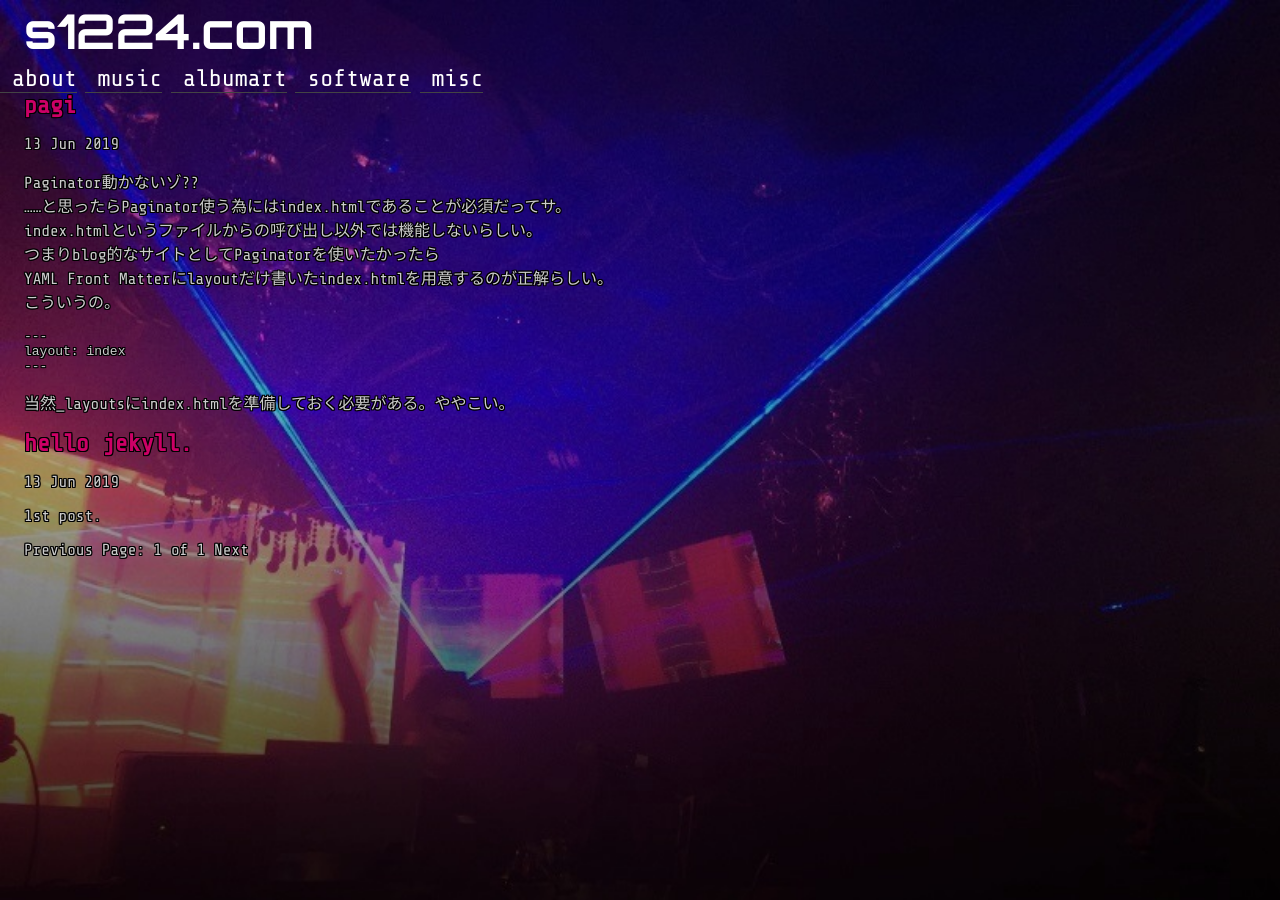
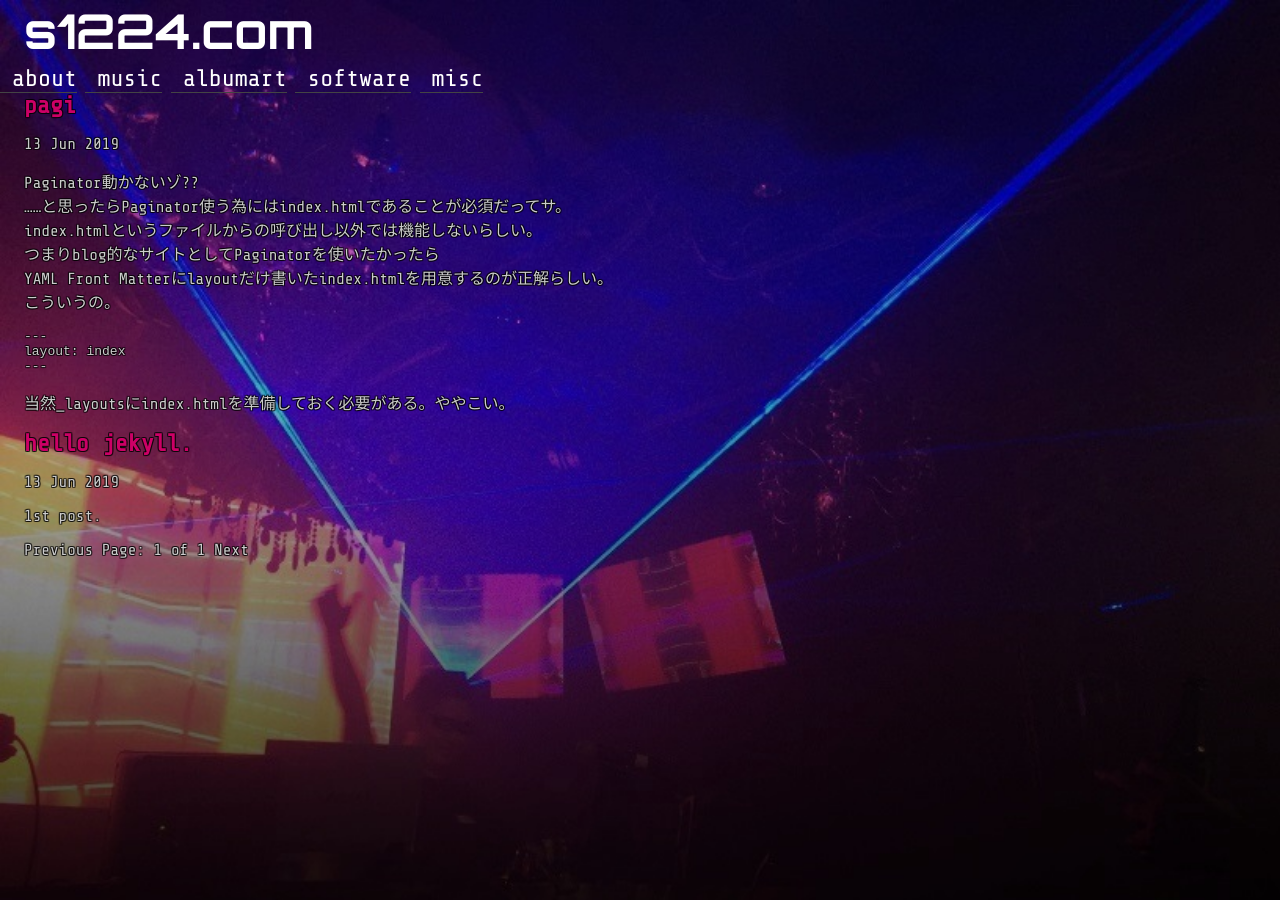
Before and after one commit to switchworks/switchworks.github.io, a Jekyll site: the page built from index.html, in a window 1280 px wide. Built offline with Jekyll 4.4.1, drawn with Linux system fonts in a browser that asks for light colours; the list of posts is cut into pages by our own code.

Commit message:
Update default.html

```diff
--- a/_layouts/default.html
+++ b/_layouts/default.html
@@ -16,7 +16,7 @@
 	}
 	body {
 		margin: 0;
-		overflow:hidden;
+		overflow:scroll;
 		height : 100%;
 		font-family : 'Share Tech Mono', "游ゴシック体", YuGothic, "YuGothic M", "ヒラギノ角ゴ Pro W3", sans-serif;
 		color : #cccccc;
@@ -58,7 +58,7 @@
 	article{
 		overflow:hidden;
 		padding-left : 1.5em;
-		text-shadow: 1px 1px 0 #000, -1px -1px 0 #000, -1px 1px 0 #000, 1px -1px 0 #000, 0px 1px 0 #000, 0-1px 0 #000, -1px 0 0 #000, 1px 0 0 #000;
+		text-shadow: 1px 1px 0 #00000080, -1px -1px 0 #00000080, -1px 1px 0 #00000080, 1px -1px 0 #00000080, 0px 1px 0 #00000080, 0-1px 0 #00000080, -1px 0 0 #00000080, 1px 0 0 #00000080;
 	}
 	article h1 {
 		color : #cc0066;
```
